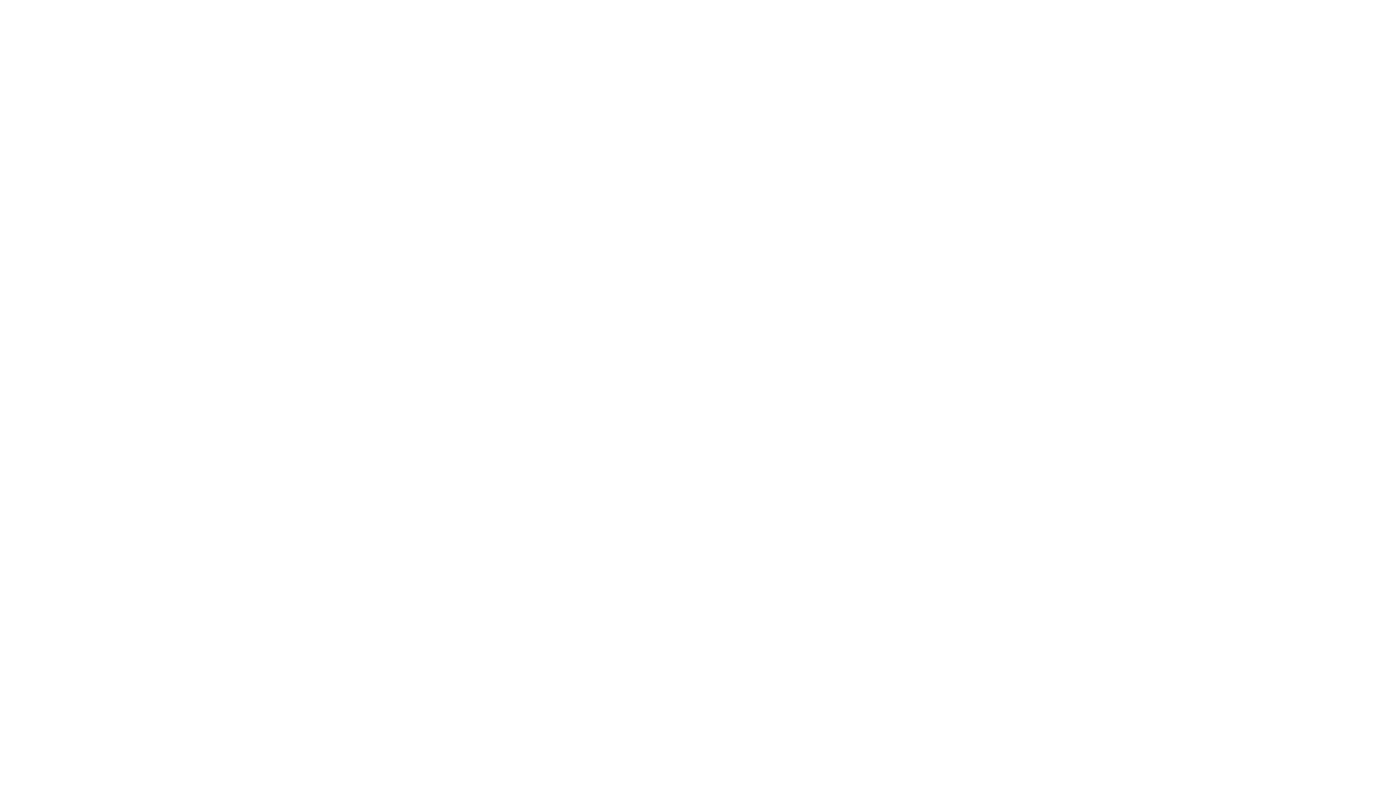
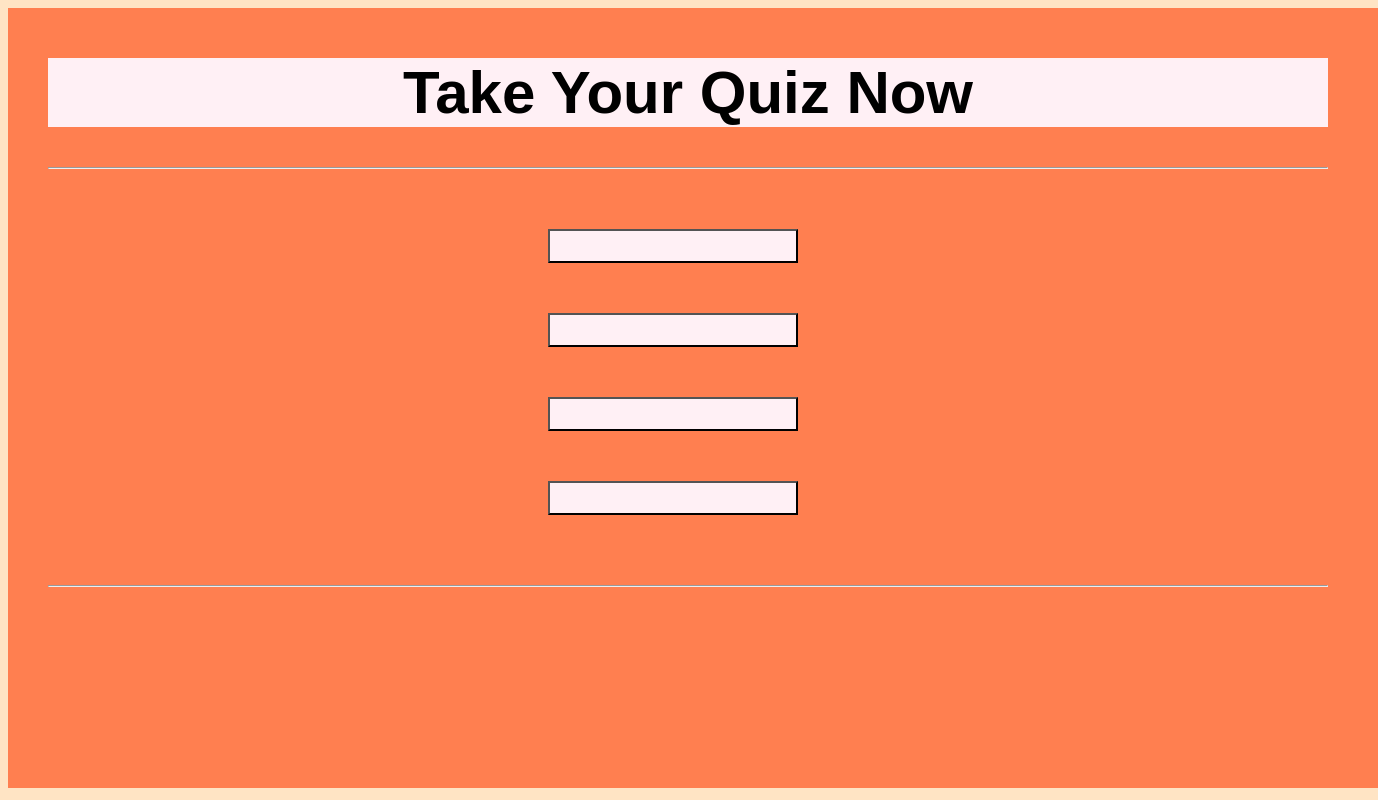
Before and after one commit to xinyueamy/codechallenge, a plain HTML site: page index.html in a window 1280 px wide. Shown: the whole page, 1378 px wide, since content can reach past the window. Drawn offline with Linux system fonts and the light colour scheme.

Commit message:
add style

```diff
--- a/index.html
+++ b/index.html
@@ -2,9 +2,27 @@
 <html lang="en">
 <head>
     <meta charset="UTF-8">
-    <title>Title</title>
+    <title>Quiz App</title>
+    <link rel="stylesheet" href="style.css" type="text/css">
 </head>
 <body>
+    <div class="grid">
+        <div id="quiz">
+            <h1>Take Your Quiz Now</h1>
+            <hr style="margin-top: 30px">
 
+            <p id="question"></p>
+
+            <div class="buttons">
+                <button id="button1"><span id="choice1"></span></button>
+                <button id="button2"><span id="choice2"></span></button>
+                <button id="button3"><span id="choice3"></span></button>
+                <button id="button4"><span id="choice4"></span></button>
+            </div>
+
+            <hr style="margin-top: 50px">
+
+        </div>
+    </div>
 </body>
 </html>
--- a/style.css
+++ b/style.css
@@ -0,0 +1,39 @@
+body{
+    background-color: bisque;
+}
+
+.grid{
+    width: 1280px;
+    height: 720px;
+    background-color: coral;
+    padding: 10px 50px 50px 40px;
+    border: 1px lightcoral;
+}
+
+.grid h1{
+    font-family: Arial;
+    background-color: lavenderblush;
+    font-size: 60px;
+    text-align: center;
+    color: black;
+}
+
+.grid #question{
+    font-family: Arial;
+    font-size: 30px;
+    color: lavender;
+}
+
+#button1,#button2,#button3,#button4 {
+    background-color: lavenderblush;
+    width: 250px;
+    font-size: 20px;
+    color: white;
+    margin:30px 20px 20px 500px;
+    padding:15px 15px;
+}
+
+#button1:hover,#button2:hover,#button3:hover,#button4:hover {
+    cursor: pointer;
+    background-color: lightgrey;
+}
```
